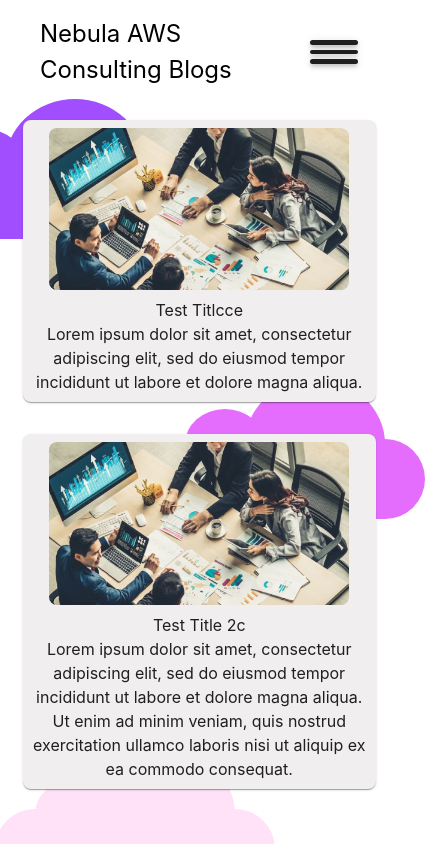
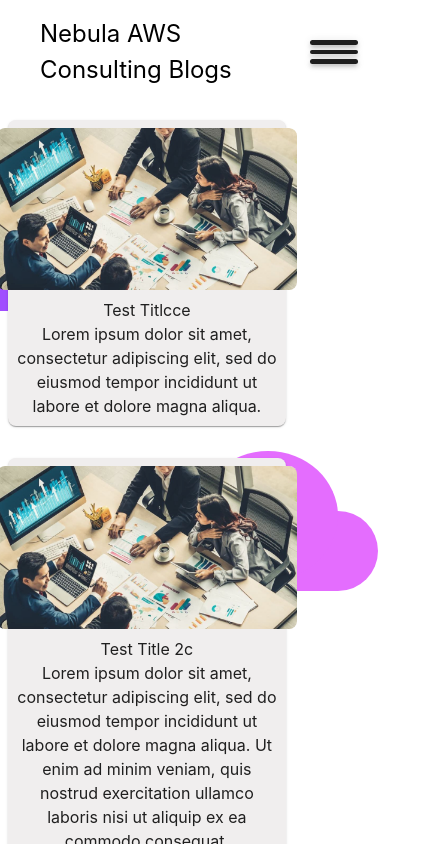
Before and after one commit to EmmanuelUrias/Nebula_AWS_Consulting_Blog, a React (Vite) app: page /cloud in a window 390 px wide. Shown: the top 844 px of the page, 425 px wide, since content can reach past the window. Built offline with nearby package versions, Linux system fonts and the light colour scheme.

Commit message:
touch ups

```diff
--- a/src/App.tsx
+++ b/src/App.tsx
@@ -19,7 +19,7 @@ import Mobile_BusinessBlogPage from './Mobile_Pages/Mobile_BusinessBlogPage'
 import Mobile_CloudBlogPage from './Mobile_Pages/Mobile_CloudBlogPage'
 
 function App() {
-  const isBigScreen = useMediaQuery('(min-width: 821px)')
+  const isBigScreen = useMediaQuery('(min-width: 850px)')
   const [isOpened, setIsOpened] = useState<boolean>(false)
   return (
     <>
--- a/src/Mobile_Components/Mobile_BlogCards.tsx
+++ b/src/Mobile_Components/Mobile_BlogCards.tsx
@@ -14,11 +14,11 @@ const Mobile_BlogCards:React.FC<businessBlogsProps> = ({title, introTextContent,
         flexDirection: 'column',
         backgroundColor: '#F0EEEE',
         alignItems: 'center',
+        justifyContent: 'center',
         padding: '0.5rem',
-        width: '90%',
+        width: '70%',
         borderRadius: '8px',
         marginTop: '2rem',
-        marginLeft: '4%',
         '& #business_blog_img': {
             width: '300px',
             borderRadius: '8px',
--- a/src/Mobile_Pages/Mobile_CloudPage.tsx
+++ b/src/Mobile_Pages/Mobile_CloudPage.tsx
@@ -12,6 +12,7 @@ function Mobile_CloudPage() {
       <Box sx={{
         display: 'flex',
         flexDirection: 'column',
+        justifyContent: 'center',
         alignItems: 'center',
         marginTop: '0.5rem'
       }}>
@@ -25,6 +26,7 @@ function Mobile_CloudPage() {
             />
           </Box>
         ))}
+      </Box>
       <Clouds
         cloudOneTop="-630px"
         cloudOneRight="150px"
@@ -33,7 +35,6 @@ function Mobile_CloudPage() {
         cloudThreeTop="-140px"
         cloudThreeRight="60px"
       />
-      </Box>
     </>
   )
 }
--- a/src/Mobile_Pages/Mobile_HomePage.tsx
+++ b/src/Mobile_Pages/Mobile_HomePage.tsx
@@ -51,7 +51,8 @@ function Mobile_HomePage() {
             display: 'flex',
             flexDirection: 'column',
             backgroundColor: '#F0EEEE',
-            padding: '0.5rem',
+            paddingX: '1rem',
+            paddingY: '0.5rem',
             borderRadius: '8px',
             '& #business_img': {
                 width: '220px',
@@ -73,7 +74,8 @@ function Mobile_HomePage() {
             display: 'flex',
             flexDirection: 'column',
             backgroundColor: '#F0EEEE',
-            padding: '0.5rem',
+            paddingX: '1rem',
+            paddingY: '0.5rem',
             marginTop: '3rem',
             borderRadius: '8px',
             '& #AWS_img': {
```
